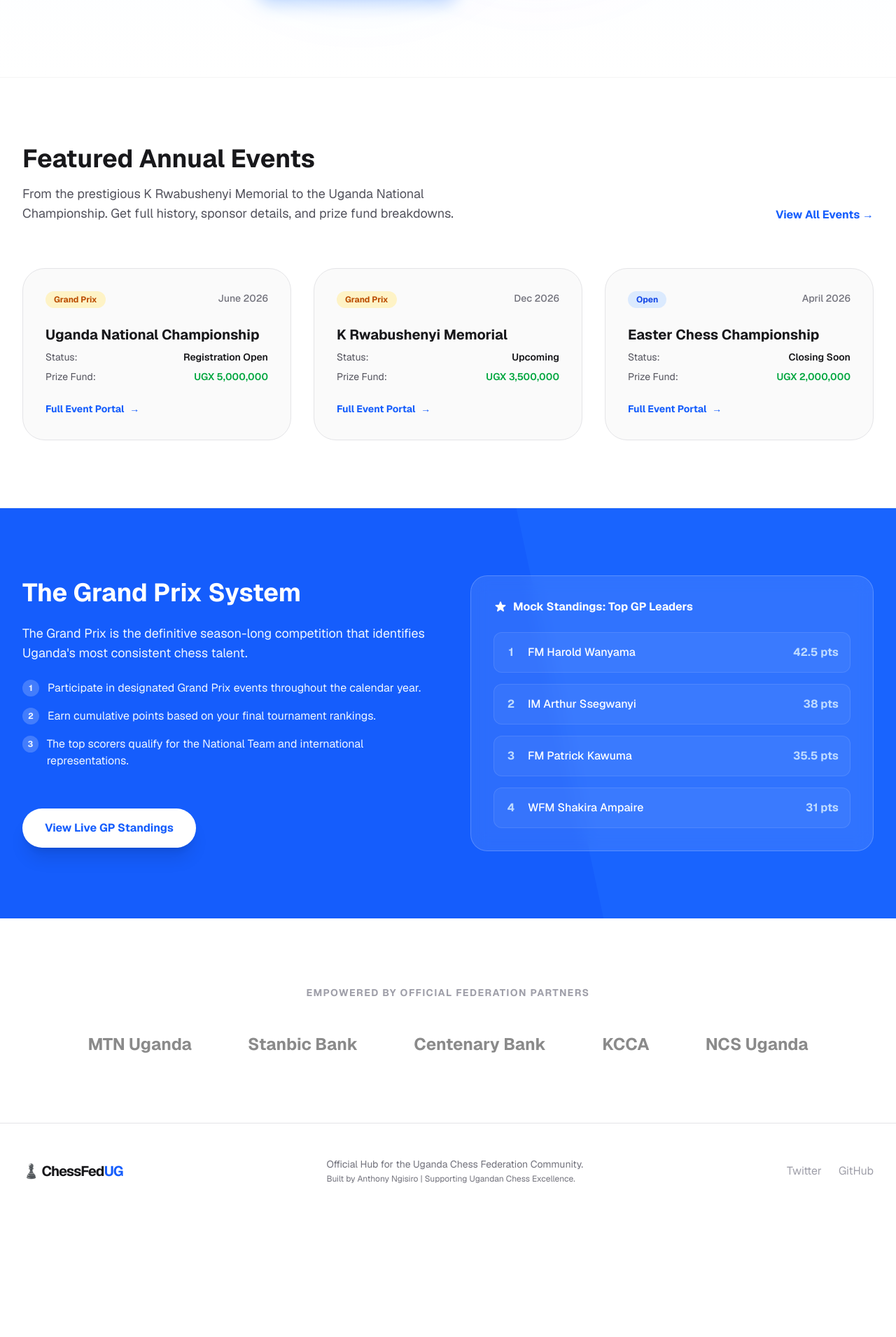
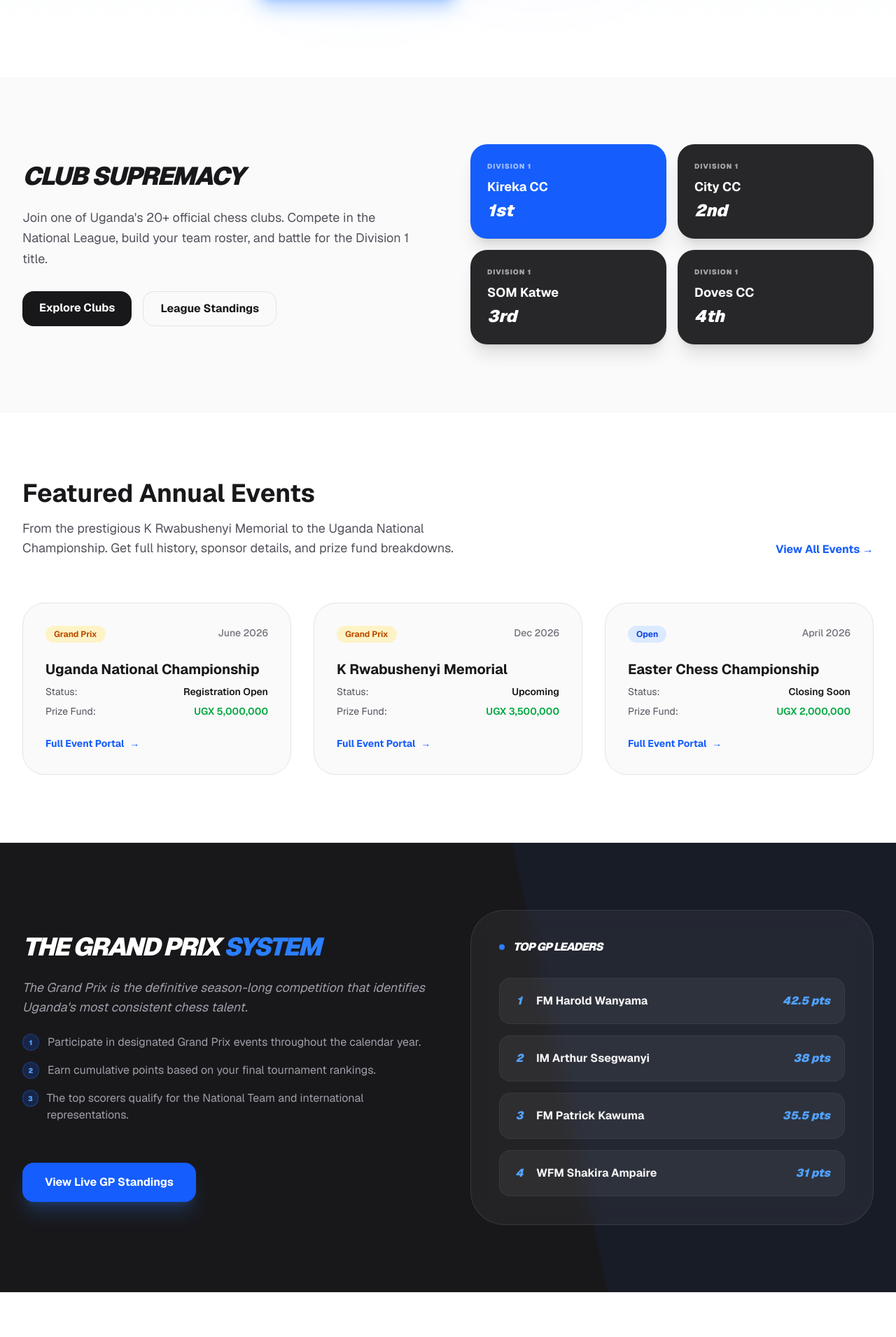
Before and after one commit to AskTiba/ChessFed-Ug, a Next.js app: page / in a window 1280 px wide. Shown: the part 610-2520 px from the top of the page at 70% size. Before the commit the page ends 2351 px from the top, so only its background shows below. Built offline with nearby package versions, Linux system fonts and the light colour scheme.

Commit message:
feat: refine Public Hub UI and Member Portal navigation
- Polish Tournament Calendar and Grand Prix views\n- Enhance Dashboard with ELO and GP history integration\n- Update project dependencies and NextAuth middleware

```diff
--- a/app/page.tsx
+++ b/app/page.tsx
@@ -12,11 +12,13 @@ export default function Home() {
                 ♟️ ChessFed<span className="text-blue-600">UG</span>
               </span>
             </div>
-            <div className="hidden md:flex items-center gap-8">
-              <Link href="#calendar" className="text-sm font-medium text-zinc-600 hover:text-blue-600 dark:text-zinc-400 dark:hover:text-blue-400 transition-colors">Calendar</Link>
-              <Link href="#grand-prix" className="text-sm font-medium text-zinc-600 hover:text-blue-600 dark:text-zinc-400 dark:hover:text-blue-400 transition-colors">Grand Prix</Link>
-              <Link href="#rankings" className="text-sm font-medium text-zinc-600 hover:text-blue-600 dark:text-zinc-400 dark:hover:text-blue-400 transition-colors">Rankings</Link>
-              <Link href="/login" className="px-5 py-2 text-sm font-semibold text-white bg-blue-600 rounded-full hover:bg-blue-700 transition-all shadow-md shadow-blue-500/20">Portal Login</Link>
+            <div className="hidden md:flex items-center gap-6 lg:gap-8">
+              <Link href="/tournaments" className="text-sm font-medium text-zinc-600 hover:text-blue-600 dark:text-zinc-400 dark:hover:text-blue-400 transition-colors">Calendar</Link>
+              <Link href="/grand-prix" className="text-sm font-medium text-zinc-600 hover:text-blue-600 dark:text-zinc-400 dark:hover:text-blue-400 transition-colors">Grand Prix</Link>
+              <Link href="/rankings" className="text-sm font-medium text-zinc-600 hover:text-blue-600 dark:text-zinc-400 dark:hover:text-blue-400 transition-colors">Rankings</Link>
+              <Link href="/clubs" className="text-sm font-medium text-zinc-600 hover:text-blue-600 dark:text-zinc-400 dark:hover:text-blue-400 transition-colors">Clubs</Link>
+              <Link href="/league" className="text-sm font-medium text-zinc-600 hover:text-blue-600 dark:text-zinc-400 dark:hover:text-blue-400 transition-colors">League</Link>
+              <Link href="/dashboard" className="px-5 py-2 text-sm font-semibold text-white bg-blue-600 rounded-full hover:bg-blue-700 transition-all shadow-md shadow-blue-500/20">Member Portal</Link>
             </div>
           </div>
         </div>
@@ -38,7 +40,7 @@ export default function Home() {
               </span>
               2026 Grand Prix Season is Live
             </div>
-            <h1 className="text-5xl md:text-7xl font-extrabold tracking-tight text-zinc-900 dark:text-white mb-6">
+            <h1 className="text-5xl md:text-7xl font-extrabold tracking-tight text-zinc-900 dark:text-white mb-6 leading-[1.1]">
               The Road to the <br />
               <span className="bg-clip-text text-transparent bg-gradient-to-r from-blue-600 to-indigo-600">
                 National Team
@@ -51,9 +53,45 @@ export default function Home() {
               <Link href="/tournaments" className="w-full sm:w-auto px-8 py-4 text-lg font-bold text-white bg-blue-600 rounded-full hover:bg-blue-700 hover:scale-105 transition-all shadow-xl shadow-blue-500/30">
                 View Tournament Calendar
               </Link>
-              <Link href="#grand-prix" className="w-full sm:w-auto px-8 py-4 text-lg font-bold text-zinc-900 dark:text-white border border-zinc-200 dark:border-zinc-800 rounded-full hover:bg-zinc-50 dark:hover:bg-zinc-900 transition-all">
+              <Link href="/grand-prix" className="w-full sm:w-auto px-8 py-4 text-lg font-bold text-zinc-900 dark:text-white border border-zinc-200 dark:border-zinc-800 rounded-full hover:bg-zinc-50 dark:hover:bg-zinc-900 transition-all">
                 The Grand Prix Race
               </Link>
+            </div>
+          </div>
+        </section>
+
+        {/* Clubs & League Spotlight */}
+        <section className="py-24 bg-zinc-50 dark:bg-zinc-900/30">
+          <div className="max-w-7xl mx-auto px-4 sm:px-6 lg:px-8">
+            <div className="grid grid-cols-1 lg:grid-cols-2 gap-16 items-center">
+              <div>
+                <h2 className="text-4xl font-black text-zinc-900 dark:text-white italic uppercase tracking-tighter mb-6">Club Supremacy</h2>
+                <p className="text-lg text-zinc-600 dark:text-zinc-400 mb-8 leading-relaxed">
+                  Join one of Uganda's 20+ official chess clubs. Compete in the National League, build your team roster, and battle for the Division 1 title.
+                </p>
+                <div className="flex gap-4">
+                  <Link href="/clubs" className="px-6 py-3 bg-zinc-900 dark:bg-white text-white dark:text-zinc-900 font-bold rounded-2xl hover:scale-105 transition-all">
+                    Explore Clubs
+                  </Link>
+                  <Link href="/league" className="px-6 py-3 border border-zinc-200 dark:border-zinc-800 text-zinc-900 dark:text-white font-bold rounded-2xl hover:bg-white dark:hover:bg-zinc-800 transition-all">
+                    League Standings
+                  </Link>
+                </div>
+              </div>
+              <div className="grid grid-cols-2 gap-4">
+                {[
+                  { name: "Kireka CC", rank: "1st", color: "bg-blue-600" },
+                  { name: "City CC", rank: "2nd", color: "bg-zinc-800" },
+                  { name: "SOM Katwe", rank: "3rd", color: "bg-zinc-800" },
+                  { name: "Doves CC", rank: "4th", color: "bg-zinc-800" },
+                ].map((club, i) => (
+                  <div key={i} className={`p-6 rounded-3xl ${club.color} text-white shadow-xl`}>
+                    <p className="text-[10px] font-black uppercase tracking-widest opacity-60 mb-2">Division 1</p>
+                    <p className="font-bold text-lg mb-1">{club.name}</p>
+                    <p className="text-2xl font-black italic">{club.rank}</p>
+                  </div>
+                ))}
+              </div>
             </div>
           </div>
         </section>
@@ -89,7 +127,7 @@ export default function Home() {
                     <p className="flex justify-between"><span>Status:</span> <span className="font-semibold text-zinc-900 dark:text-white">{event.status}</span></p>
                     <p className="flex justify-between"><span>Prize Fund:</span> <span className="font-semibold text-green-600">{event.prize}</span></p>
                   </div>
-                  <Link href="#" className="inline-flex items-center gap-2 text-sm font-bold text-blue-600 group-hover:gap-3 transition-all">
+                  <Link href="/tournaments" className="inline-flex items-center gap-2 text-sm font-bold text-blue-600 group-hover:gap-3 transition-all">
                     Full Event Portal <span>→</span>
                   </Link>
                 </div>
@@ -98,40 +136,40 @@ export default function Home() {
           </div>
         </section>
 
-        {/* Grand Prix Explained */}
-        <section id="grand-prix" className="py-24 bg-blue-600 dark:bg-blue-700 relative overflow-hidden">
-          <div className="absolute top-0 right-0 w-1/2 h-full bg-blue-500/20 skew-x-12 translate-x-1/4"></div>
+        {/* Grand Prix Explained - REFINED COLORS */}
+        <section id="grand-prix" className="py-24 bg-zinc-900 dark:bg-zinc-950 relative overflow-hidden">
+          <div className="absolute top-0 right-0 w-1/2 h-full bg-blue-600/5 skew-x-12 translate-x-1/4"></div>
           <div className="max-w-7xl mx-auto px-4 sm:px-6 lg:px-8 relative z-10">
             <div className="grid grid-cols-1 md:grid-cols-2 gap-16 items-center">
               <div>
-                <h2 className="text-4xl font-bold text-white mb-6">The Grand Prix System</h2>
-                <div className="space-y-6 text-blue-50">
-                  <p className="text-lg">
+                <h2 className="text-4xl font-black text-white italic uppercase tracking-tighter mb-6">The Grand Prix <span className="text-blue-500">System</span></h2>
+                <div className="space-y-6 text-zinc-400">
+                  <p className="text-lg italic">
                     The Grand Prix is the definitive season-long competition that identifies Uganda's most consistent chess talent.
                   </p>
                   <ul className="space-y-4">
                     <li className="flex gap-3">
-                      <div className="w-6 h-6 rounded-full bg-white/20 flex items-center justify-center text-xs font-bold">1</div>
+                      <div className="w-6 h-6 rounded-full bg-blue-600/20 border border-blue-500/30 flex items-center justify-center text-[10px] font-black text-blue-400">1</div>
                       <span>Participate in designated Grand Prix events throughout the calendar year.</span>
                     </li>
                     <li className="flex gap-3">
-                      <div className="w-6 h-6 rounded-full bg-white/20 flex items-center justify-center text-xs font-bold">2</div>
+                      <div className="w-6 h-6 rounded-full bg-blue-600/20 border border-blue-500/30 flex items-center justify-center text-[10px] font-black text-blue-400">2</div>
                       <span>Earn cumulative points based on your final tournament rankings.</span>
                     </li>
                     <li className="flex gap-3">
-                      <div className="w-6 h-6 rounded-full bg-white/20 flex items-center justify-center text-xs font-bold">3</div>
+                      <div className="w-6 h-6 rounded-full bg-blue-600/20 border border-blue-500/30 flex items-center justify-center text-[10px] font-black text-blue-400">3</div>
                       <span>The top scorers qualify for the National Team and international representations.</span>
                     </li>
                   </ul>
-                  <Link href="/grand-prix" className="inline-block mt-8 px-8 py-4 bg-white text-blue-600 font-bold rounded-full hover:scale-105 transition-transform shadow-xl">
+                  <Link href="/grand-prix" className="inline-block mt-8 px-8 py-4 bg-blue-600 text-white font-bold rounded-2xl hover:bg-blue-700 hover:scale-105 transition-all shadow-xl shadow-blue-500/20">
                     View Live GP Standings
                   </Link>
                 </div>
               </div>
-              <div className="bg-white/10 backdrop-blur-md border border-white/20 rounded-3xl p-8">
-                <h3 className="text-white font-bold mb-6 flex items-center gap-2">
-                  <svg className="w-5 h-5" fill="currentColor" viewBox="0 0 20 20"><path d="M9.049 2.927c.3-.921 1.603-.921 1.902 0l1.07 3.292a1 1 0 00.95.69h3.462c.969 0 1.371 1.24.588 1.81l-2.8 2.034a1 1 0 00-.364 1.118l1.07 3.292c.3.921-.755 1.688-1.54 1.118l-2.8-2.034a1 1 0 00-1.175 0l-2.8 2.034c-.784.57-1.838-.197-1.539-1.118l1.07-3.292a1 1 0 00-.364-1.118L2.98 8.72c-.783-.57-.38-1.81.588-1.81h3.461a1 1 0 00.951-.69l1.07-3.292z"></path></svg>
-                  Mock Standings: Top GP Leaders
+              <div className="bg-white/5 backdrop-blur-md border border-white/10 rounded-[3rem] p-10">
+                <h3 className="text-white font-black italic uppercase tracking-tighter mb-8 flex items-center gap-3">
+                  <span className="w-2 h-2 rounded-full bg-blue-500 animate-pulse"></span>
+                  Top GP Leaders
                 </h3>
                 <div className="space-y-4">
                   {[
@@ -140,12 +178,12 @@ export default function Home() {
                     { name: "FM Patrick Kawuma", points: 35.5, rank: 3 },
                     { name: "WFM Shakira Ampaire", points: 31.0, rank: 4 },
                   ].map((p, i) => (
-                    <div key={i} className="flex justify-between items-center p-4 bg-white/5 rounded-xl border border-white/10">
+                    <div key={i} className="flex justify-between items-center p-5 bg-white/5 rounded-2xl border border-white/5 hover:bg-white/10 transition-all">
                       <div className="flex items-center gap-4">
-                        <span className="text-blue-200 font-bold w-4 text-center">{p.rank}</span>
-                        <span className="text-white font-medium">{p.name}</span>
+                        <span className="text-blue-400 font-black italic w-4 text-center">{p.rank}</span>
+                        <span className="text-zinc-100 font-bold">{p.name}</span>
                       </div>
-                      <span className="text-blue-200 font-bold">{p.points} pts</span>
+                      <span className="text-blue-400 font-black italic">{p.points} pts</span>
                     </div>
                   ))}
                 </div>
@@ -170,21 +208,44 @@ export default function Home() {
       </main>
 
       {/* Footer */}
-      <footer className="py-12 border-t border-zinc-200 dark:border-zinc-800">
+      <footer className="py-16 border-t border-zinc-200 dark:border-zinc-800 bg-zinc-50 dark:bg-zinc-900/50">
         <div className="max-w-7xl mx-auto px-4 sm:px-6 lg:px-8">
-          <div className="flex flex-col md:flex-row justify-between items-center gap-6">
-            <div className="flex items-center gap-2">
-              <span className="text-xl font-bold tracking-tighter text-zinc-900 dark:text-white">
+          <div className="grid grid-cols-1 md:grid-cols-4 gap-12 mb-16">
+            <div className="md:col-span-2">
+              <span className="text-2xl font-bold tracking-tighter text-zinc-900 dark:text-white">
                 ♟️ ChessFed<span className="text-blue-600">UG</span>
               </span>
+              <p className="mt-4 text-sm text-zinc-500 dark:text-zinc-400 max-w-sm leading-relaxed italic">
+                The official digital hub for the Uganda Chess Federation. Dedicated to excellence, transparency, and the growth of chess talent across the nation.
+              </p>
             </div>
-            <p className="text-sm text-zinc-500 dark:text-zinc-400 text-center md:text-left">
-              Official Hub for the Uganda Chess Federation Community. <br />
-              <span className="text-xs">Built by Anthony Ngisiro | Supporting Ugandan Chess Excellence.</span>
+            <div>
+              <h4 className="font-black text-xs uppercase tracking-widest text-zinc-900 dark:text-white mb-6">Federation</h4>
+              <ul className="space-y-4 text-sm text-zinc-500 dark:text-zinc-400">
+                <li><Link href="/tournaments" className="hover:text-blue-600 transition-colors">Calendar</Link></li>
+                <li><Link href="/grand-prix" className="hover:text-blue-600 transition-colors">Grand Prix</Link></li>
+                <li><Link href="/rankings" className="hover:text-blue-600 transition-colors">National Rankings</Link></li>
+                <li><Link href="/league" className="hover:text-blue-600 transition-colors">League Standings</Link></li>
+              </ul>
+            </div>
+            <div>
+              <h4 className="font-black text-xs uppercase tracking-widest text-zinc-900 dark:text-white mb-6">Operations</h4>
+              <ul className="space-y-4 text-sm text-zinc-500 dark:text-zinc-400">
+                <li><Link href="/clubs" className="hover:text-blue-600 transition-colors">Clubs Directory</Link></li>
+                <li><Link href="/admin" className="hover:text-blue-600 transition-colors">Admin Oversight</Link></li>
+                <li><Link href="/dashboard" className="hover:text-blue-600 transition-colors">Member Portal</Link></li>
+              </ul>
+            </div>
+          </div>
+
+          <div className="pt-8 border-t border-zinc-200 dark:border-zinc-800 flex flex-col md:flex-row justify-between items-center gap-6">
+            <p className="text-xs text-zinc-500 dark:text-zinc-400 text-center md:text-left font-medium">
+              © 2026 Chess Federation Uganda. Built by Anthony Ngisiro.
             </p>
-            <div className="flex gap-6">
-              <Link href="#" className="text-zinc-400 hover:text-blue-600 transition-colors">Twitter</Link>
-              <Link href="#" className="text-zinc-400 hover:text-blue-600 transition-colors">GitHub</Link>
+            <div className="flex gap-8">
+              <Link href="#" className="text-xs font-bold text-zinc-400 hover:text-blue-600 transition-colors uppercase tracking-widest">Twitter</Link>
+              <Link href="#" className="text-xs font-bold text-zinc-400 hover:text-blue-600 transition-colors uppercase tracking-widest">GitHub</Link>
+              <Link href="/admin" className="text-xs font-bold text-zinc-400 hover:text-blue-600 transition-colors uppercase tracking-widest">Federation Login</Link>
             </div>
           </div>
         </div>
--- a/package.json
+++ b/package.json
@@ -10,10 +10,12 @@
   },
   "dependencies": {
     "@next-auth/prisma-adapter": "^1.0.7",
+    "@prisma/adapter-pg": "^7.4.2",
     "@prisma/client": "^7.4.2",
     "@supabase/supabase-js": "^2.98.0",
     "next": "16.1.6",
     "next-auth": "^4.24.13",
+    "pg": "^8.20.0",
     "prisma": "^7.4.2",
     "react": "19.2.3",
     "react-dom": "19.2.3",
@@ -23,6 +25,7 @@
     "@faker-js/faker": "^10.3.0",
     "@tailwindcss/postcss": "^4",
     "@types/node": "^20",
+    "@types/pg": "^8.18.0",
     "@types/react": "^19",
     "@types/react-dom": "^19",
     "eslint": "^9",
```
Also changed, not shown: app/api/auth/[...nextauth]/route.ts (+9 -4 lines), app/dashboard/page.tsx (+11 -8 lines), app/grand-prix/page.tsx (+12 -3 lines), app/rankings/page.tsx (+7 -2 lines), app/tournaments/[id]/page.tsx (+43 -2 lines), middleware.ts (+6 -2 lines), 4 other files (tests, documents, lock files or other folders).
